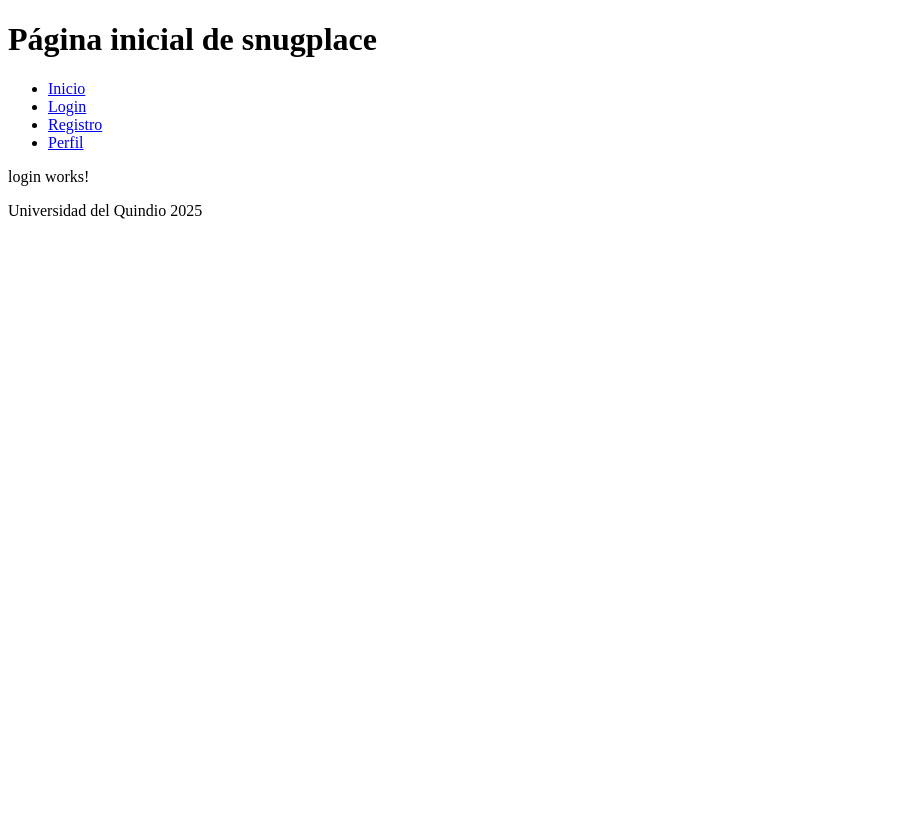
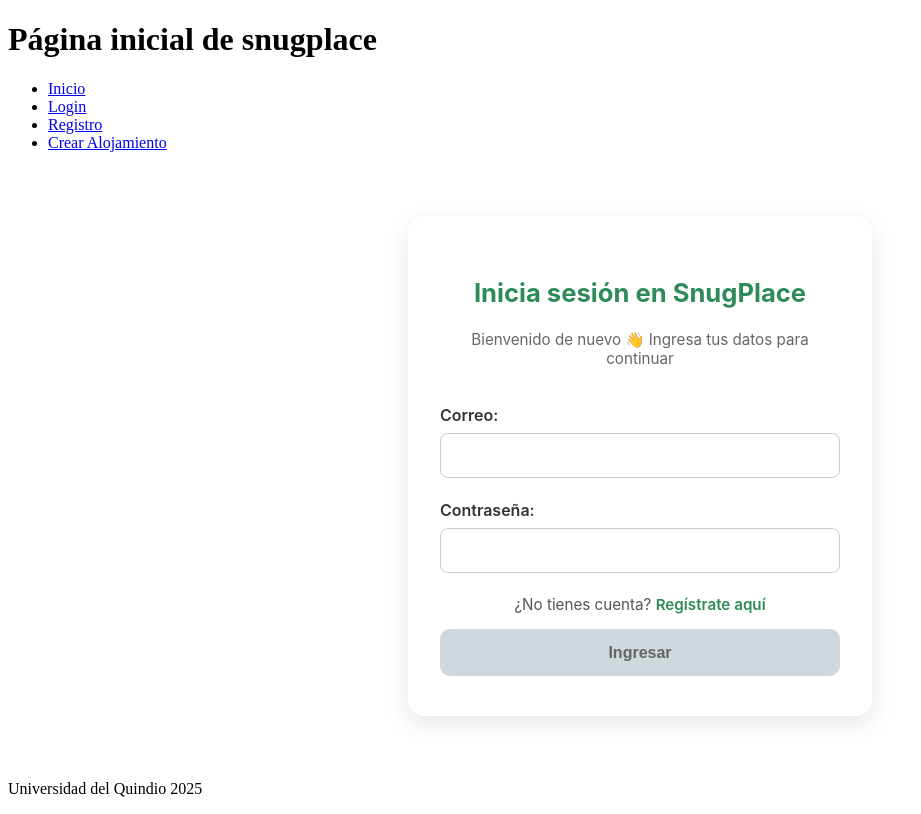
Before and after one commit to Wyllinton/SnugPlace_Front, an Angular app in the folder snugplace/: page /login in a window 1280 px wide. Shown: the whole page, without its empty margins (0-921 px from the left). Built offline with nearby package versions, Linux system fonts and the light colour scheme.

Commit message:
Register and Login's forms were made with a simple style

```diff
--- a/snugplace/angular.json
+++ b/snugplace/angular.json
@@ -2,7 +2,8 @@
   "$schema": "./node_modules/@angular/cli/lib/config/schema.json",
   "version": 1,
   "cli": {
-    "packageManager": "pnpm"
+    "packageManager": "pnpm",
+    "analytics": false
   },
   "newProjectRoot": "projects",
   "projects": {
--- a/snugplace/src/app/app.html
+++ b/snugplace/src/app/app.html
@@ -1,15 +1,15 @@
 <header>
   <h1>Página inicial de {{ title() }}</h1>
   <ul>
-    <li><a routerLink="">Inicio</a></li>
-    <li><a routerLink="/login">Login</a></li>
-    <li><a routerLink="/register">Registro</a></li>
-    <li><a routerLink="/profile">Perfil</a></li>
-  </ul>
+  <li><a routerLink="">Inicio</a></li>
+  <li><a routerLink="/login">Login</a></li>
+  <li><a routerLink="/register">Registro</a></li>
+  <li><a routerLink="/host/accommodations/create">Crear Alojamiento</a></li>
+</ul>
 </header>
 
 <router-outlet></router-outlet>
 
 <footer>
-  <p>{{footer()}}</p>
+  <p>{{ footer() }}</p>
 </footer>
--- a/snugplace/src/app/pages/create-accommodation/create-accommodation.html
+++ b/snugplace/src/app/pages/create-accommodation/create-accommodation.html
@@ -1 +1,43 @@
-<p>create-accommodation works!</p>
+<form>
+    <div>
+        <label>Título: </label>
+        <input type="text" />
+    </div>
+
+    <div>
+        <label>Descripción: </label>
+        <textarea></textarea>
+    </div>
+
+    <div>
+        <label>Ciudad: </label>
+        <select></select>
+    </div>
+
+    <div>
+        <label>Dirección: </label>
+        <input type="text" />
+    </div>
+
+    <div>
+        <label>Ubicación: </label>
+        <input type="text" />
+    </div>
+
+    <div>
+        <label>Precio por noche: </label>
+        <input type="number" />
+    </div>
+
+    <div>
+        <label>Máximo de huéspedes: </label>
+        <input type="number" />
+    </div>
+
+    <div>
+        <label>Imágenes del alojamiento: </label>
+        <input type="file" multiple />
+    </div>
+
+    <button type="submit">Crear alojamiento</button>
+</form>
--- a/snugplace/src/app/pages/create-accommodation/create-accommodation.ts
+++ b/snugplace/src/app/pages/create-accommodation/create-accommodation.ts
@@ -1,8 +1,9 @@
 import { Component } from '@angular/core';
+import { ReactiveFormsModule } from '@angular/forms';
 
 @Component({
   selector: 'app-create-accommodation',
-  imports: [],
+  imports: [ReactiveFormsModule],
   templateUrl: './create-accommodation.html',
   styleUrl: './create-accommodation.css'
 })
--- a/snugplace/src/app/pages/login/login.css
+++ b/snugplace/src/app/pages/login/login.css
@@ -0,0 +1,114 @@
+/* === CONTENEDOR PRINCIPAL === */
+form {
+  max-width: 400px;
+  margin: 4rem auto;
+  background: #ffffff;
+  padding: 2.5rem 2rem;
+  border-radius: 16px;
+  box-shadow: 0 8px 24px rgba(0, 0, 0, 0.1);
+  font-family: 'Inter', system-ui, sans-serif;
+  transition: all 0.3s ease;
+}
+
+form:hover {
+  box-shadow: 0 10px 30px rgba(0, 0, 0, 0.12);
+}
+
+/* === CAMPOS === */
+form div {
+  display: flex;
+  flex-direction: column;
+  margin-bottom: 1.4rem;
+}
+
+label {
+  font-weight: 600;
+  color: #333;
+  margin-bottom: 0.5rem;
+}
+
+input {
+  padding: 0.8rem 1rem;
+  border: 1.8px solid #ccc;
+  border-radius: 8px;
+  font-size: 0.95rem;
+  transition: border-color 0.3s ease, box-shadow 0.3s ease;
+}
+
+/* Enfoque visual */
+input:focus {
+  outline: none;
+  border-color: #2e8b57;
+  box-shadow: 0 0 6px rgba(46, 139, 87, 0.3);
+}
+
+/* === BOTÓN === */
+button {
+  width: 100%;
+  background: linear-gradient(135deg, #2e8b57, #3cb371);
+  color: white;
+  font-weight: 600;
+  border: none;
+  padding: 0.9rem 1.2rem;
+  border-radius: 10px;
+  font-size: 1rem;
+  cursor: pointer;
+  transition: background 0.3s ease, transform 0.1s ease;
+}
+
+button:hover {
+  background: linear-gradient(135deg, #3cb371, #2e8b57);
+  transform: scale(1.02);
+}
+
+button:disabled {
+  background: #cfd8dc;
+  color: #666;
+  cursor: not-allowed;
+}
+
+/* === TEXTO DE ENLACE Y ESTILO DE LOGIN === */
+.login-header {
+  text-align: center;
+  margin-bottom: 1.5rem;
+}
+
+.login-header h2 {
+  color: #2e8b57;
+  font-weight: 700;
+  font-size: 1.6rem;
+  margin-bottom: 0.4rem;
+}
+
+.login-header p {
+  color: #666;
+  font-size: 0.95rem;
+}
+
+/* === RESPONSIVE === */
+@media (max-width: 600px) {
+  form {
+    width: 90%;
+    padding: 1.5rem;
+  }
+}
+
+/* === ENLACE DE REGISTRO === */
+.register-link {
+  text-align: center;
+  margin-top: 1rem;
+  font-size: 0.95rem;
+  color: #555;
+}
+
+.register-link a {
+  color: #2e8b57;
+  font-weight: 600;
+  text-decoration: none;
+  transition: color 0.2s ease;
+}
+
+.register-link a:hover {
+  color: #3cb371;
+  text-decoration: underline;
+}
--- a/snugplace/src/app/pages/login/login.html
+++ b/snugplace/src/app/pages/login/login.html
@@ -1 +1,22 @@
-<p>login works!</p>
+<form [formGroup]="loginForm" (ngSubmit)="loginUser()" novalidate="">
+    <div class="login-header">
+        <h2>Inicia sesión en SnugPlace</h2>
+        <p>Bienvenido de nuevo 👋 Ingresa tus datos para continuar</p>
+    </div>
+
+    <div>
+        <label>Correo: </label>
+        <input type="email" formControlName="email" />
+    </div>
+
+    <div>
+        <label>Contraseña: </label>
+        <input type="password" formControlName="password" />
+    </div>
+
+    <p class="register-link">
+        ¿No tienes cuenta? <a routerLink="/register">Regístrate aquí</a>
+    </p>
+
+    <button type="submit" [disabled]="loginForm.invalid">Ingresar</button>
+</form>
--- a/snugplace/src/app/pages/login/login.ts
+++ b/snugplace/src/app/pages/login/login.ts
@@ -1,11 +1,32 @@
 import { Component } from '@angular/core';
+import { FormBuilder, FormGroup, ReactiveFormsModule, Validators } from '@angular/forms';
+import { RouterModule } from '@angular/router';
+import { repeat } from 'rxjs';
 
 @Component({
   selector: 'app-login',
-  imports: [],
+  imports: [ReactiveFormsModule, RouterModule],
   templateUrl: './login.html',
   styleUrl: './login.css'
 })
 export class Login {
 
+  loginForm!: FormGroup;
+
+  constructor(private formBuilder: FormBuilder) {
+  this.createForm();
 }
+
+  private createForm() {
+  this.loginForm = this.formBuilder.group({
+    email: ['', [Validators.required, Validators.email]],
+    password: ['', [Validators.required, Validators.maxLength(20), Validators.minLength(8)]]
+  }
+  );
+  }
+
+  public loginUser(){
+    console.log(this.loginForm.value);
+  }
+
+}
--- a/snugplace/src/app/pages/register/register.css
+++ b/snugplace/src/app/pages/register/register.css
@@ -0,0 +1,96 @@
+/* === ESTRUCTURA GENERAL === */
+form {
+  max-width: 500px;
+  margin: 3rem auto;
+  background: #ffffff;
+  padding: 2rem 2.5rem;
+  border-radius: 16px;
+  box-shadow: 0 8px 24px rgba(0, 0, 0, 0.1);
+  font-family: 'Inter', system-ui, sans-serif;
+  transition: all 0.3s ease;
+}
+
+form:hover {
+  box-shadow: 0 10px 30px rgba(0, 0, 0, 0.12);
+}
+
+/* === CAMPOS === */
+form div {
+  display: flex;
+  flex-direction: column;
+  margin-bottom: 1.2rem;
+}
+
+label {
+  font-weight: 600;
+  color: #333;
+  margin-bottom: 0.4rem;
+}
+
+input,
+select {
+  padding: 0.7rem 1rem;
+  border: 1.8px solid #ccc;
+  border-radius: 8px;
+  font-size: 0.95rem;
+  transition: border-color 0.3s ease, box-shadow 0.3s ease;
+}
+
+/* Hover y focus elegantes */
+input:focus,
+select:focus {
+  outline: none;
+  border-color: #2e8b57;
+  box-shadow: 0 0 6px rgba(46, 139, 87, 0.3);
+}
+
+/* Archivo */
+input[type="file"] {
+  border: none;
+  font-size: 0.9rem;
+  padding: 0;
+}
+
+/* === MENSAJE DE ERROR === */
+p {
+  background: #ffe5e5;
+  color: #d63031;
+  border-left: 4px solid #d63031;
+  padding: 0.8rem;
+  border-radius: 6px;
+  font-size: 0.9rem;
+  margin-bottom: 1rem;
+}
+
+/* === BOTÓN === */
+button {
+  width: 100%;
+  background: linear-gradient(135deg, #2e8b57, #3cb371);
+  color: white;
+  font-weight: 600;
+  border: none;
+  padding: 0.9rem 1.2rem;
+  border-radius: 10px;
+  font-size: 1rem;
+  cursor: pointer;
+  transition: background 0.3s ease, transform 0.1s ease;
+}
+
+button:hover {
+  background: linear-gradient(135deg, #3cb371, #2e8b57);
+  transform: scale(1.02);
+}
+
+button:disabled {
+  background: #cfd8dc;
+  color: #666;
+  cursor: not-allowed;
+}
+
+/* === RESPONSIVE === */
+@media (max-width: 600px) {
+  form {
+    width: 90%;
+    padding: 1.5rem;
+  }
+}
--- a/snugplace/src/app/pages/register/register.html
+++ b/snugplace/src/app/pages/register/register.html
@@ -1 +1,56 @@
-<p>register works!</p>
+<form [formGroup]="registerForm" (ngSubmit)="createUser()" novalidate="">
+    <div>
+        <label>Nombre: </label>
+        <input type="text" formControlName="name" />
+    </div>
+
+    <div>
+        <label>Teléfono: </label>
+        <input type="text" formControlName="phoneNumber" />
+    </div>
+
+    <div>
+        <label>Fecha de nacimiento: </label>
+        <input type="date" formControlName="birthDate" />
+    </div>
+
+    <div>
+        <label>Correo: </label>
+        <input type="email" formControlName="email" />
+    </div>
+
+    <div>
+        <label>Contraseña: </label>
+        <input type="password" formControlName="password" />
+    </div>
+
+    <div>
+        <label>Repetir contraseña: </label>
+        <input type="password" formControlName="repeatPassword" />
+    </div>
+
+    <div>
+        <label>Foto de perfil: </label>
+        <input type="file" formControlName="profilePhoto" />
+    </div>
+
+    <div>
+        <label>Descripción: </label>
+        <input type="text" formControlName="description" />
+    </div>
+
+    <div>
+        <label>Rol: </label>
+        <select formControlName="role">
+            <option value="">Seleccione un rol</option>
+            <option value="USER">Usuario</option>
+            <option value="HOST">Anfitrión</option>
+        </select>
+    </div>
+
+    @if (registerForm.hasError('passwordsMismatch')) {
+        <p>Las contraseñas no coinciden</p>
+    }
+
+    <button type="submit" [disabled]="registerForm.invalid">Registrarse</button>
+</form>
--- a/snugplace/src/app/pages/register/register.ts
+++ b/snugplace/src/app/pages/register/register.ts
@@ -1,11 +1,47 @@
 import { Component } from '@angular/core';
+import { AbstractControlOptions, FormBuilder, FormGroup, ReactiveFormsModule, Validators } from '@angular/forms';
+import { repeat } from 'rxjs';
 
 @Component({
   selector: 'app-register',
-  imports: [],
+  imports: [ReactiveFormsModule],
   templateUrl: './register.html',
   styleUrl: './register.css'
 })
 export class Register {
 
+  registerForm!: FormGroup;
+
+  constructor(private formBuilder: FormBuilder) {
+  this.createForm();
 }
+
+  private createForm() {
+  this.registerForm = this.formBuilder.group({
+    name: ['', [Validators.required]],
+    phoneNumber: ['', [Validators.required, Validators.maxLength(10)]],
+    profilePhoto: [''],
+    description: [''],
+    repeatPassword: ['', [Validators.required, Validators.maxLength(20), Validators.minLength(8)]],
+    role: ['', [Validators.required]],
+    birthDate: ['', [Validators.required]],
+    email: ['', [Validators.required, Validators.email]],
+    password: ['', [Validators.required, Validators.maxLength(20), Validators.minLength(8)]]
+  },
+  { validators: this.passwordsMatchValidator } as AbstractControlOptions
+  );
+  }
+
+  public createUser(){
+    console.log(this.registerForm.value);
+  }
+
+  public passwordsMatchValidator(formGroup: FormGroup) {
+    const password = formGroup.get('password')?.value;
+    const confirmaPassword = formGroup.get('repeatPassword')?.value;
+
+    // Si las contraseñas no coinciden, devuelve un error, de lo contrario, null
+    return password == confirmaPassword ? null : { passwordsMismatch: true };
+}
+
+}
```
Also changed, not shown: 1 other file (tests, documents, lock files or other folders).
